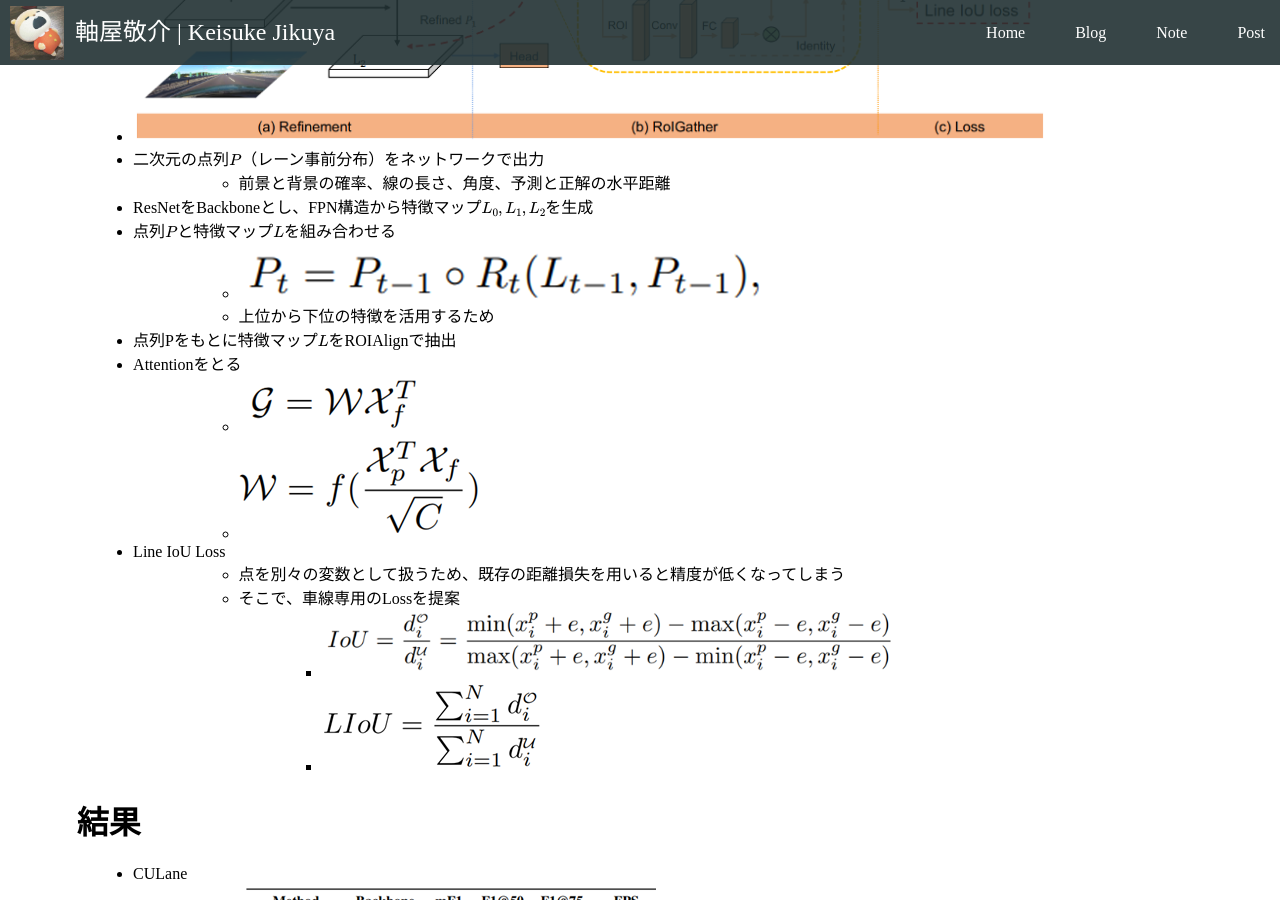
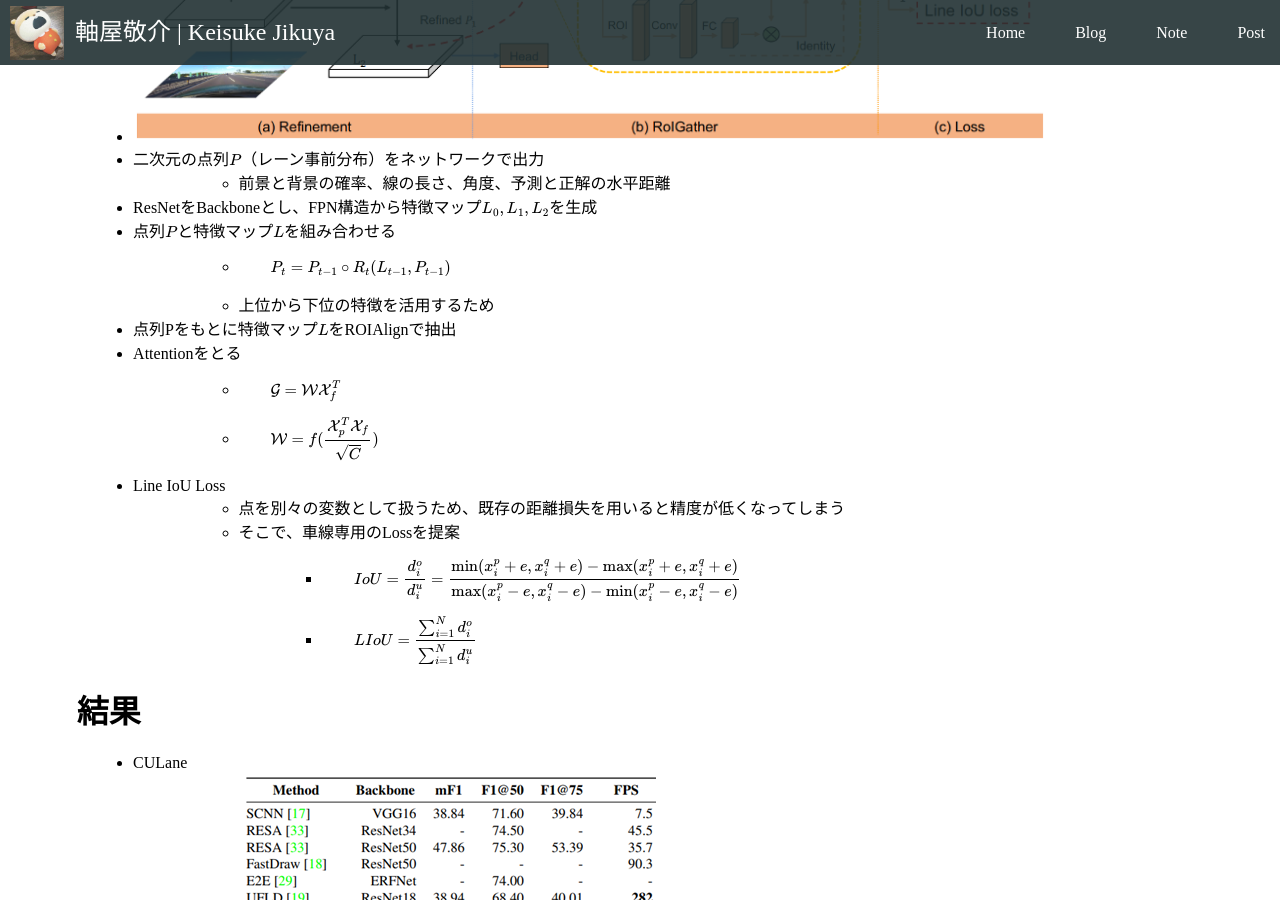
Before and after one commit to Absolute-Value/Portfolio, a Jekyll site: the page built from _posts/2022-12-15-CLRNet.md, in a window 1280 px wide and 900 px high, scrolled down 1194 px. Built offline with Jekyll 4.4.1, drawn with Linux system fonts in a browser that asks for light colours; nearby versions of some CDN libraries.

Commit message:
Change img to latex

```diff
--- a/_posts/2022-12-15-CLRNet.md
+++ b/_posts/2022-12-15-CLRNet.md
@@ -30,17 +30,17 @@ layout: post
     - 前景と背景の確率、線の長さ、角度、予測と正解の水平距離
 - ResNetをBackboneとし、FPN構造から特徴マップ$𝐿_0, 𝐿_1, 𝐿_2$を生成
 - 点列$P$と特徴マップ$L$を組み合わせる
-    - ![](/assets/images/posts/CLRNet/img2.png)
+    - $$ P_t = P_{t-1} \circ R_t (L_{t-1},P_{t-1}) $$
     - 上位から下位の特徴を活用するため
 - 点列Pをもとに特徴マップ$L$をROIAlignで抽出
 - Attentionをとる
-    - ![](/assets/images/posts/CLRNet/img3.png)
-    - ![](/assets/images/posts/CLRNet/img4.png)
+    - $$ \mathcal{G} = \mathcal{W}\mathcal{X}^T_f $$
+    - $$ \mathcal{W} = f(\frac{\mathcal{X}^T_p \mathcal{X}_f}{\sqrt{C}}) $$
 - Line IoU Loss
     - 点を別々の変数として扱うため、既存の距離損失を用いると精度が低くなってしまう
     - そこで、車線専用のLossを提案
-        - ![](/assets/images/posts/CLRNet/img5.png)
-        - ![](/assets/images/posts/CLRNet/img6.png)
+        - $$ IoU = \frac{d^\omicron_i}{d^u_i} = \frac{\min(x^p_i+e, x^q_i+e) - \max(x^p_i+e, x^q_i+e)}{\max(x^p_i-e, x^q_i-e) - \min(x^p_i-e, x^q_i-e)} $$
+        - $$ LIoU = \frac{\sum^N_{i=1} d^\omicron_i}{\sum^N_{i=1} d^u_i} $$
 
 # 結果
 
```
Also changed, not shown: assets/images/posts/CLRNet/img2.png (deleted), assets/images/posts/CLRNet/img3.png (deleted), assets/images/posts/CLRNet/img4.png (deleted), assets/images/posts/CLRNet/img5.png (deleted), assets/images/posts/CLRNet/img6.png (deleted).
